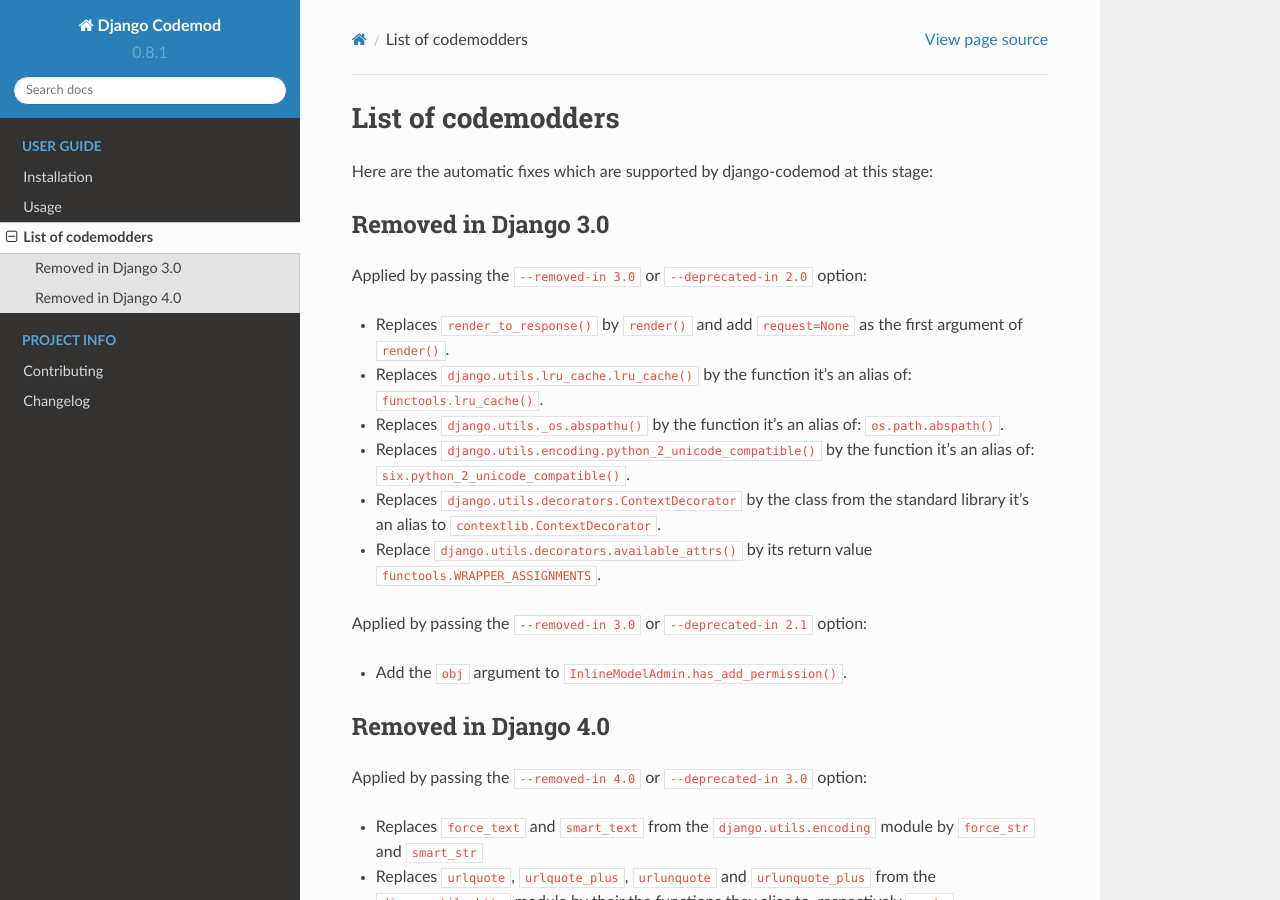
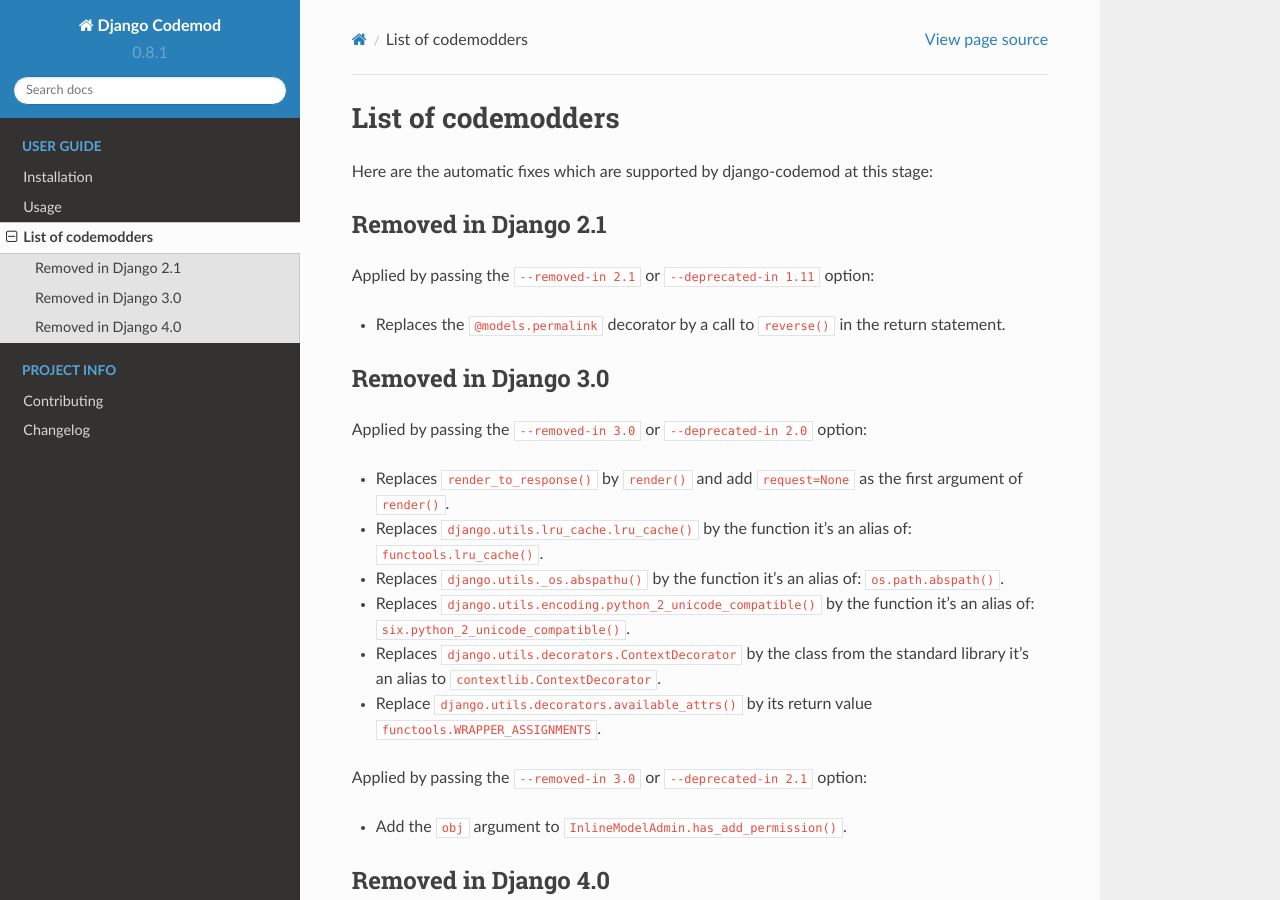
Before and after one commit to browniebroke/django-codemod, a Sphinx documentation site: the page built from docs/codemods.rst, in a window 1280 px wide and 900 px high. Built offline with Sphinx 7.4.7 and the Read the Docs theme 2.0.0, drawn with Linux system fonts in a browser that asks for light colours.

Commit message:
Update documentation

```diff
--- a/docs/codemods.rst
+++ b/docs/codemods.rst
@@ -2,6 +2,13 @@
 ===================
 
 Here are the automatic fixes which are supported by django-codemod at this stage:
+
+Removed in Django 2.1
+---------------------
+
+Applied by passing the ``--removed-in 2.1`` or ``--deprecated-in 1.11`` option:
+
+- Replaces the ``@models.permalink`` decorator by a call to ``reverse()`` in the return statement.
 
 Removed in Django 3.0
 ---------------------
```
Also changed, not shown: 1 other file.
